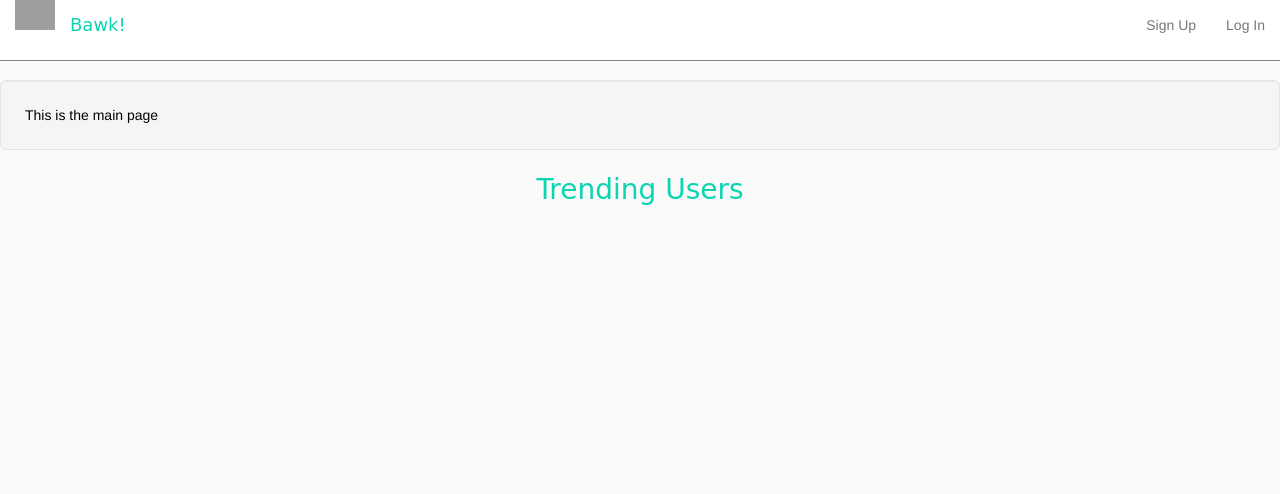
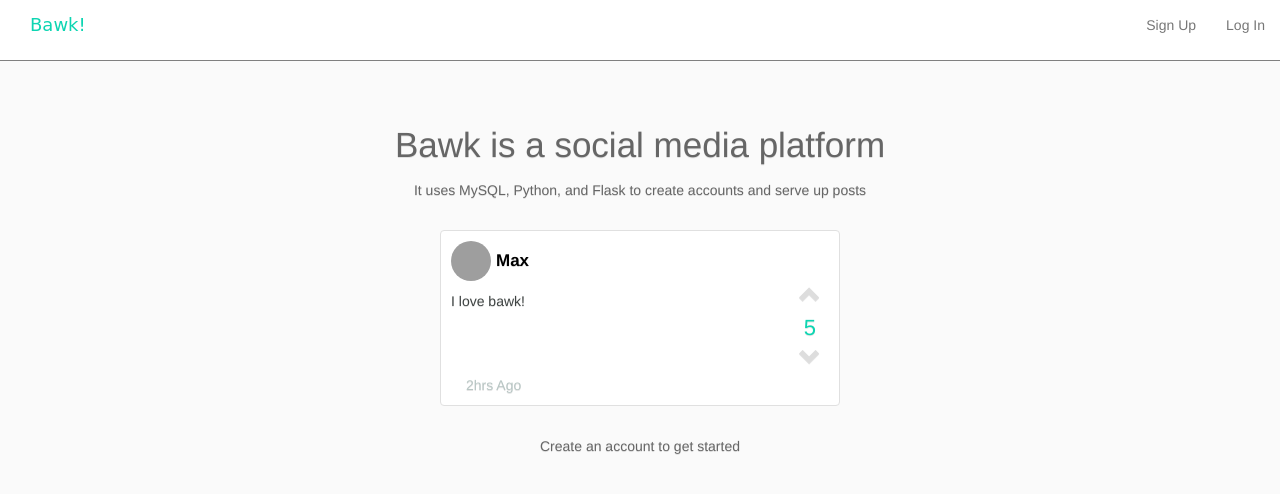
Before and after one commit to ericettensohn/bawk, a Flask app: page / in a window 1280 px wide. Shown: the top 494 px of the page. Run offline with Flask 2, Linux system fonts and the light colour scheme; data that the repository does not hold is empty; some libraries are stand-ins or nearby versions; grey boxes are pictures that could not be loaded.

Commit message:
MVC
Queries basically done. Voting working

```diff
--- a/compass/sass/layout/_follow_list.scss
+++ b/compass/sass/layout/_follow_list.scss
@@ -38,10 +38,17 @@
 		.follow-list-avatar-wrapper {
 			position: relative;
 
+			width: 120px;
+			height: 120px;
+			border-radius: 50%;
+			overflow: hidden;
+			z-index: 5;
+			margin:auto;
+
 			.follow-list-avatar {
-				width: 120px;
+				height: 120px;
 				overflow: hidden;
-				border-radius: 50%;
+				// border-radius: 50%;
 				transition: .3s;
 			}
 
--- /dev/null
+++ b/compass/sass/layout/_front_page.scss
@@ -0,0 +1,13 @@
+.front-page {
+	padding-top: 40px;
+	color: #777;
+	text-shadow: 0 1px 0 rgba(0,0,0,.1);
+
+	.header {
+		font-size: 35px;
+	}
+	.header, .sub-header, .sub-sub-header, {
+		color: #666;
+	}
+
+}
--- a/compass/sass/layout/_new_post.scss
+++ b/compass/sass/layout/_new_post.scss
@@ -8,17 +8,31 @@
 	border-radius: 4px;
 	border: 1px solid #e0e0e0;
 
+	.top-bar {
+		display: flex;
+		align-items: center;
+	}
+
 	.username {
 		font-size: 14px;
 		font-weight: bold;
 		color: #647170;
+		margin-left: 5px;
 	}
 
-	.avatar {
+	.avatar-wrapper {
+		display: inline-block;
 		width: 40px;
 		height: 40px;
 		border-radius: 50%;
+		overflow: hidden;
+		z-index: 5;
+		.avatar {
+			height: 40px;
+			z-index: 4;
+		}
 	}
+
 
 	.vote {
 		font-size: 22px;
@@ -54,10 +68,10 @@
 
 		width:340px;
 		resize:none;
-		overflow:hidden;
-		font-size:18px;
-		height:1.1em;
-		padding:2px;
+		// overflow:hidden;
+		// font-size:18px;
+		// height:1.1em;
+		// padding:2px;
 	}
 
 
--- a/compass/sass/layout/_post.scss
+++ b/compass/sass/layout/_post.scss
@@ -9,16 +9,34 @@
 	margin-left: auto;
 	margin-right: auto;
 
+	.top-bar {
+		display: flex;
+		align-items: center;
+	}
 
 	.username {
 		font-size: 17px;
 		font-weight: bold;
+		margin-left: 5px;
 	}
 
-	.avatar {
+	// .avatar {
+	// 	width: 40px;
+	// 	height: 40px;
+	// 	border-radius: 50%;
+	// }
+
+	.avatar-wrapper {
+		display: inline-block;
 		width: 40px;
 		height: 40px;
 		border-radius: 50%;
+		overflow: hidden;
+		z-index: 5;
+		.avatar {
+			height: 40px;
+			z-index: 4;
+		}
 	}
 
 	.vote {
--- a/compass/sass/styles.scss
+++ b/compass/sass/styles.scss
@@ -23,6 +23,7 @@
 @import "layout/post";
 @import "layout/follow_list";
 @import "layout/new_post";
+@import "layout/front_page";
 
 @import 'https://fonts.googleapis.com/css?family=Raleway:400,500';
 
--- a/main.py
+++ b/main.py
@@ -82,7 +82,7 @@ def get_posts():
 	cursor.execute(get_user_id_query)
 	user_id = cursor.fetchone()
 	# get_posts_query = "SELECT user.avatar, username, content, votes, time, location FROM posts JOIN user ON uid = user.id"
-	get_posts_query = "SELECT user.avatar, username, content, votes, time, location, uid FROM posts LEFT JOIN user ON uid = user.id LEFT JOIN follow on following_id = posts.uid WHERE follow.following_id IN (SELECT following_id from follow where follower_id = %s) GROUP BY user.avatar, username, content, votes, time, location, uid" % user_id
+	get_posts_query = "SELECT user.avatar, username, content, votes, time, location, uid, posts.id FROM posts LEFT JOIN user ON uid = user.id LEFT JOIN follow on following_id = posts.uid WHERE follow.following_id IN (SELECT following_id from follow where follower_id = {0}) OR uid = {0} GROUP BY user.avatar, username, content, votes, time, location, uid, posts.id ORDER BY time ASC".format(user_id[0])
 
 	cursor.execute(get_posts_query)
 	get_posts_result = cursor.fetchall()
@@ -99,9 +99,9 @@ def new_post():
 	cursor.execute(get_user_id_query)
 	get_user_id_result = cursor.fetchone()
 
-	insert_post_query = "INSERT INTO posts (content, uid) VALUES ('%s', '%s')" % (new_post_content, get_user_id_result[0])
+	insert_post_query = "INSERT INTO posts (content, uid) VALUES (%s, %s)"
 	print insert_post_query
-	cursor.execute(insert_post_query)
+	cursor.execute(insert_post_query, (new_post_content, get_user_id_result[0]))
 	conn.commit()
 	return "success"
 
@@ -113,13 +113,16 @@ def get_trending_users():
 	get_user_id_query = "SELECT id FROM user WHERE username = '%s'" % username
 	cursor.execute(get_user_id_query)
 	user_id = cursor.fetchone()
+	print user_id
 
 	# get_trending_users_query = "SELECT id, avatar, username FROM user WHERE username != '%s'" % username
 
-	get_trending_users_query = "SELECT user.id, avatar, username FROM user LEFT JOIN follow on following_id = user.id WHERE follow.following_id NOT IN (SELECT following_id from follow where follower_id = {0}) AND following_id != {0} GROUP BY user.id, avatar, username".format(user_id[0])
+	# get_trending_users_query = "SELECT user.id, avatar, username FROM user LEFT JOIN follow on following_id = user.id WHERE follow.following_id NOT IN (SELECT following_id from follow where follower_id = {0}) AND user.id != {0} GROUP BY user.id, avatar, username".format(user_id[0])
+
+	get_trending_users_query = "SELECT user.id, avatar, username FROM user WHERE user.id NOT IN (SELECT following_id FROM follow WHERE follower_id = {0} GROUP BY following_id) AND user.id != {0} GROUP BY user.id, avatar, username ORDER BY rand()".format(user_id[0])
 	cursor.execute(get_trending_users_query)
 	trending_users_result = cursor.fetchall()
-
+	print trending_users_result
 	return jsonify(trending_users_result)
 
 @app.route('/follow', methods=['POST'])
@@ -139,5 +142,69 @@ def follow():
 
 	return "yay!"
 
+
+@app.route('/process_vote', methods=['POST'])
+def process_vote():
+	data = request.get_json()
+	pid = data['vid']
+	vote_type = data['voteType']
+	username = data['username']
+
+	get_user_id_query = "SELECT id FROM user WHERE username = '%s'" % username
+	cursor.execute(get_user_id_query)
+	get_user_id_result = cursor.fetchone()
+
+	# check_user_votes_query = "SELECT * FROM vote INNER JOIN user ON user.id = vote.uid WHERE user.username = '%s' AND vote.pid = '%s' AND vote_type = '%s' AND user.id != %s" % (username, pid, vote_type, get_user_id_result[0])
+
+	# check_user_votes_query = "SELECT * FROM vote INNER JOIN user ON user.id = vote.uid INNER JOIN posts on vote.pid = posts.id WHERE user.username = '%s' AND vote.pid = '%s' AND vote_type = '%s' OR posts.uid = %s" % (username, pid, vote_type, get_user_id_result[0])
+
+	# check_user_votes_query = "SELECT * FROM vote INNER JOIN user ON user.id = vote.uid INNER JOIN posts on vote.pid = posts.id WHERE user.username = '%s' AND vote.pid = '%s' AND vote_type = '%s' OR posts.uid = %s" % (username, pid, vote_type, get_user_id_result[0])
+
+	check_user_votes_query = "SELECT vote.id, vote.uid, vote.pid FROM vote INNER JOIN user ON user.id = vote.uid WHERE user.id = '%s' AND vote.pid = '%s' AND vote_type = '%s' OR vote.pid = %s IN (SELECT id FROM posts where uid = %s)" % (get_user_id_result[0], pid, vote_type, pid, get_user_id_result[0])
+
+	cursor.execute(check_user_votes_query)
+	check_user_votes_result = cursor.fetchone()
+	print check_user_votes_query
+	print check_user_votes_result
+
+	# it's possible we get none back because the user hasn't voted on this post
+	if check_user_votes_result is None:
+		# print "I am here"
+		insert_user_vote_query = "INSERT INTO vote (pid, uid, vote_type) VALUES ('%s', '%s', '%s')" %(pid,get_user_id_result[0], vote_type)
+		cursor.execute(insert_user_vote_query)
+		conn.commit()
+
+		update_post_votes = "SELECT SUM(vote_type) AS user_votes FROM vote WHERE pid = '%s'" %(pid)
+		cursor.execute(update_post_votes)
+		post_vote = cursor.fetchone()
+		conn.commit()
+
+		update_vote_query = "UPDATE posts SET posts.votes = %s WHERE posts.id = %s" % (post_vote[0], pid)
+		cursor.execute(update_vote_query)
+		conn.commit()
+
+		get_posts_query = "SELECT user.avatar, user.username, content, votes, time, location, uid, posts.id FROM posts LEFT JOIN user ON posts.uid = user.id LEFT JOIN follow on following_id = posts.uid WHERE follow.following_id IN (SELECT following_id from follow where follower_id = '%s') GROUP BY user.avatar, user.username, content, votes, time, location, uid, posts.id" % get_user_id_result
+		cursor.execute(get_posts_query)
+		get_post_result = cursor.fetchall()
+		conn.commit()
+		if get_post_result:
+			print 'voteCounted'
+			return jsonify(get_post_result)
+	else:
+		print 'alreadyVoted'
+		return jsonify('alreadyVoted')
+
+# @app.route('/profile/<id>')
+# def user_profile(id):
+
+# 	get_posts_query = "SELECT user.avatar, user.username, content, votes, time, location, uid, posts.id FROM posts LEFT JOIN user ON posts.uid = user.id LEFT JOIN follow on following_id = posts.uid WHERE follow.following_id IN (SELECT following_id from follow where follower_id = '%s') GROUP BY user.avatar, user.username, content, votes, time, location, uid, posts.id" % id
+# 	cursor.execute(get_posts_query)
+# 	get_posts_result = cursor.fetchall()
+
+# 	return render_template('profile.html', data = jsonify(get_posts_result) )
+
+
+
+
 if __name__ == "__main__":
 	app.run(debug=True)
--- a/static/css/styles.css
+++ b/static/css/styles.css
@@ -146,36 +146,50 @@
   margin-left: auto;
   margin-right: auto;
 }
-/* line 13, ../../compass/sass/layout/_post.scss */
+/* line 12, ../../compass/sass/layout/_post.scss */
+.post .top-bar {
+  display: flex;
+  align-items: center;
+}
+/* line 17, ../../compass/sass/layout/_post.scss */
 .post .username {
   font-size: 17px;
   font-weight: bold;
+  margin-left: 5px;
 }
-/* line 18, ../../compass/sass/layout/_post.scss */
-.post .avatar {
+/* line 29, ../../compass/sass/layout/_post.scss */
+.post .avatar-wrapper {
+  display: inline-block;
   width: 40px;
   height: 40px;
   border-radius: 50%;
+  overflow: hidden;
+  z-index: 5;
 }
-/* line 24, ../../compass/sass/layout/_post.scss */
+/* line 36, ../../compass/sass/layout/_post.scss */
+.post .avatar-wrapper .avatar {
+  height: 40px;
+  z-index: 4;
+}
+/* line 42, ../../compass/sass/layout/_post.scss */
 .post .vote {
   font-size: 22px;
   text-align: center;
 }
-/* line 27, ../../compass/sass/layout/_post.scss */
+/* line 45, ../../compass/sass/layout/_post.scss */
 .post .vote span {
   color: #ddd;
 }
-/* line 31, ../../compass/sass/layout/_post.scss */
+/* line 49, ../../compass/sass/layout/_post.scss */
 .post .vote .num {
   color: #0dd5b2;
 }
-/* line 36, ../../compass/sass/layout/_post.scss */
+/* line 54, ../../compass/sass/layout/_post.scss */
 .post .time {
   margin-left: 15px;
   color: #B8C6C4;
 }
-/* line 41, ../../compass/sass/layout/_post.scss */
+/* line 59, ../../compass/sass/layout/_post.scss */
 .post p {
   margin-top: 10px;
   color: #3f4443;
@@ -335,12 +364,27 @@
   box-shadow: none !important;
   color: #ddd;
 }
-/* line 95, ../../compass/sass/layout/_new_post.scss */
+/* line 109, ../../compass/sass/layout/_new_post.scss */
 .new-post .bottom-row input:hover {
   color: #bbb;
 }
 
-/* line 30, ../../compass/sass/styles.scss */
+/* line 1, ../../compass/sass/layout/_front_page.scss */
+.front-page {
+  padding-top: 40px;
+  color: #777;
+  text-shadow: 0 1px 0 rgba(0, 0, 0, 0.1);
+}
+/* line 6, ../../compass/sass/layout/_front_page.scss */
+.front-page .header {
+  font-size: 35px;
+}
+/* line 9, ../../compass/sass/layout/_front_page.scss */
+.front-page .header, .front-page .sub-header, .front-page .sub-sub-header {
+  color: #666;
+}
+
+/* line 31, ../../compass/sass/styles.scss */
 body {
   background-color: #fafafa;
   margin-top: 80px;
--- a/static/scripts/mainController.js
+++ b/static/scripts/mainController.js
@@ -10,56 +10,38 @@ bawkApp.config(function($locationProvider) {
     });
 });
 
-bawkApp.controller('mainController', function($scope, $http, $location, $cookies){
+bawkApp.controller('mainController', function($scope, $http, $location, $cookies, $timeout){
 
-	// auto resize text area
-	// found @ http://stackoverflow.com/questions/23818131/dynamically-expand-height-of-input-type-text-based-on-number-of-characters-typ
-	var span = $('<span>').css('display', 'inline-block')
-	    .css('word-break', 'break-all')
-	    .appendTo('body').css('visibility', 'hidden');
-	function initSpan(textarea) {
-	    span.text(textarea.text())
-	        .width(textarea.width())
-	        .css('font', textarea.css('font'));
-	}
-	$('textarea').on({
-	    input: function() {
-	        var text = $(this).val();
-	        span.text(text);
-	        $(this).height(text ? span.height() : '1.1em');
-	    },
-	    focus: function() {
-	        initSpan($(this));
-	    },
-	    keypress: function(e) {
-	        //cancel the Enter keystroke, otherwise a new line will be created
-	        //This ensures the correct behavior when user types Enter
-	        //into an input field
-	        if (e.which == 13) e.preventDefault();
-	    }
-	});
+	var path = 'http://localhost:5000/';
 
+	$scope.newPostInput = {text: ""}
 
 	checkToken()
 
+	if ($location.path() == '/' && $scope.loggedIn){
+		loadPosts();
 
+		getTrendingUsers();
 
-	if ($location.path() == '/'){
-		// load posts
+	}
+
+	function loadPosts(){
 		$http.post('http://localhost:5000/get_posts', {
 			username: $scope.username
 		}).then(function success(response){
 			$scope.posts = response.data;
+			console.log($scope.posts)
+		})
+	}
 
-		})
-		// get trending users
+	function getTrendingUsers(){
 		$http.post('http://localhost:5000/get_trending_users', {
 			username: $scope.username
 		}).then(function success(response){
 			$scope.users = response.data;
+			console.log($scope.users)
 
 		})
-
 	}
 
 
@@ -70,7 +52,8 @@ bawkApp.controller('mainController', function($scope, $http, $location, $cookies
 			avatar: $scope.avatar
 		}).then(function success(response){
 			if(response.data == 'reg successful'){
-				$scope.loggedIn = true;
+				$scope.login();
+				$('.dropdown.open .dropdown-toggle').dropdown('toggle');
 			}
 		})
 
@@ -88,6 +71,8 @@ bawkApp.controller('mainController', function($scope, $http, $location, $cookies
 				$scope.avatar = response.data;
 				$cookies.put('avatar', $scope.avatar)
 			}
+			getTrendingUsers();
+			loadPosts();
 		})
 	}
 
@@ -109,8 +94,9 @@ bawkApp.controller('mainController', function($scope, $http, $location, $cookies
 	}
 
 	$scope.makePost = function(){
-		newPostContent = $scope.newPostInput;
-		$scope.newPostInput = '';
+		newPostContent = $scope.newPostInput.text;
+		console.log(newPostContent)
+		// $scope.newPostInput = '';
 
 		$http.post('http://localhost:5000/new_post', {
 			newPostContent: newPostContent,
@@ -118,11 +104,12 @@ bawkApp.controller('mainController', function($scope, $http, $location, $cookies
 		}).then(function success(response){
 			$http.get('http://localhost:5000/get_posts', {
 
-			}).then(function success(response){
+		}).then(function success(response){
 			$scope.posts = response.data
 
 			})
 		})
+		loadPosts();
 	}
 
 	$scope.follow = function(){
@@ -144,7 +131,43 @@ bawkApp.controller('mainController', function($scope, $http, $location, $cookies
 			following_id: id
 		})
 
+		loadPosts();
+
 	}
+
+	$scope.vote = function(vid, voteType){
+		if(voteType == true){
+			var voteType = 1;
+		}else if(voteType == false){
+			var voteType = -1;
+		}
+		// console.log(vid);
+		$http.post(path + 'process_vote', {
+			vid: vid,
+			voteType: voteType,
+			username: $scope.username
+		}).then(function successCallback(response){
+			if(response.data == 'alreadyVoted'){
+				$scope.alreadyVoted = true;
+				$timeout(function(){
+					$scope.alreadyVoted = false;
+				}, 1500);
+				console.log('alreadyVoted')
+			}
+			else if(response.data){
+				// $scope.posts = response.data;
+				loadPosts();
+			}
+		})
+
+
+	}
+
+	$scope.triggerSignUp = function() {
+	    $timeout(function() {
+	        angular.element('#sign-up-btn').trigger('click');
+	    }, 100);
+	};
 
 
 
--- /dev/null
+++ b/static/scripts/scripts.js
@@ -0,0 +1,9 @@
+$(document).ready(function(){
+	// found at http://stackoverflow.com/questions/454202/creating-a-textarea-with-auto-resize
+	$('textarea').each(function () {
+	  this.setAttribute('style', 'height:' + (this.scrollHeight) + 'px;overflow-y:hidden;');
+	}).on('input', function () {
+	  this.style.height = 'auto';
+	  this.style.height = (this.scrollHeight) + 'px';
+	});
+})
--- a/templates/index.html
+++ b/templates/index.html
@@ -1,9 +1,54 @@
 {% extends 'layout.html' %}
 {% block body %}
 
-<div class="well well-lg">This is the main page</div>
+<div class="front-page text-center" ng-hide="loggedIn">
+	<p class="header">Bawk is a social media platform</h2>
+	<p class="sub-header">It uses MySQL, Python, and Flask to create accounts and serve up posts</h3>
 
-<div class="container index-container">
+	<div class="post text-left">
+		<div class="row">
+			<div class="col-sm-12 top-bar">
+
+				<div class="avatar-wrapper">
+					<img class="avatar" src="http://www.digitalcrafts.com/img/team-max-mcchesney.png">
+				</div>
+
+				<a href="/profile/{$ post[6] $}">
+					<span class="username">
+						Max
+					</span>
+				</a>
+			</div>
+		</div>
+		<div class="row">
+			<div class="col-sm-10">
+				<p>I love bawk!</p>
+			</div>
+			<div class="col-sm-2 vote">
+				<div class="row">
+					<a href="#"><span ng-click="vote( post[7], true);" class="glyphicon glyphicon-chevron-up"></span></a>
+				</div>
+				<div class="row num">
+					5
+				</div>
+				<div class="row">
+					<a href="#"><span ng-click="vote( post[7], false);" class="glyphicon glyphicon-chevron-down"></span></a>
+				</div>
+			</div>
+		</div>
+		<div class="row">
+			<div class="col-sm-12 time">
+				2hrs Ago
+			</div>
+		</div>
+	</div>
+
+
+	<a href=""><p class="sub-sub-header" ng-click="triggerSignUp()">Create an account to get started</p></a>
+
+</div>
+
+<div ng-if="loggedIn" class="container index-container">
 
 	<div class="follow-list">
 		<div class="follow-list-title row">
@@ -31,9 +76,10 @@
 	<div class="new-post" ng-if="loggedIn">
 
 		<div class="row">
-			<div class="col-sm-12">
-
-				<img class="avatar" src="{$ avatar $}">
+			<div class="col-sm-12 top-bar">
+				<div class="avatar-wrapper">
+					<img class="avatar" src="{$ avatar $}">
+				</div>
 
 				<span class="username">
 					{$ username $}
@@ -43,7 +89,7 @@
 		<div class="row">
 			<div class="col-sm-11 col-sm-offset-1">
 				<form class="form" ng-submit="makePost()">
-					<textarea type="text" ng-model="$parent.newPostInput" autofocus placeholder="what's on your mind?"></textarea>
+					<textarea type="text" ng-model="newPostInput.text" autofocus placeholder="what's on your mind?"></textarea>
 					<div class="row">
 						<div class="col-sm-12 bottom-row">
 							<input type="submit" class="btn btn-success" value="SEND">
@@ -57,15 +103,19 @@
 	</div>
 
 
-	<div class="post" ng-repeat="post in posts | orderBy:'$index':true">
+	<div class="post" ng-cloak ng-repeat="post in posts | orderBy:'$index':true">
 		<div class="row">
-			<div class="col-sm-12">
+			<div class="col-sm-12 top-bar">
 
-				<img class="avatar" src="{$ post[0] $}">
+				<div class="avatar-wrapper">
+					<img class="avatar" src="{$ post[0] $}">
+				</div>
 
-				<span class="username">
-					{$ post[1] $}
-				</span>
+				<!-- <a href="/profile/{$ post[6] $}"> -->
+					<span class="username">
+						{$ post[1] $}
+					</span>
+				<!-- </a> -->
 			</div>
 		</div>
 		<div class="row">
@@ -74,19 +124,19 @@
 			</div>
 			<div class="col-sm-2 vote">
 				<div class="row">
-					<a href="#"><span class="glyphicon glyphicon-chevron-up"></span></a>
+					<a href="#"><span ng-click="vote( post[7], true);" class="glyphicon glyphicon-chevron-up"></span></a>
 				</div>
 				<div class="row num">
 					{$ post[3] $}
 				</div>
 				<div class="row">
-					<a href="#"><span class="glyphicon glyphicon-chevron-down"></span></a>
+					<a href="#"><span ng-click="vote( post[7], false);" class="glyphicon glyphicon-chevron-down"></span></a>
 				</div>
 			</div>
 		</div>
 		<div class="row">
 			<div class="col-sm-12 time">
-				{$ post[4] $} * Atlanta
+				{$ post[4] $}
 			</div>
 		</div>
 	</div>
--- a/templates/layout.html
+++ b/templates/layout.html
@@ -21,9 +21,11 @@
 
 	<script type="text/javascript" src="static/scripts/mainController.js"></script>
 
+	<script type="text/javascript" src="static/scripts/scripts.js"></script>
+
 
 </head>
-<body ng-controller="mainController">
+<body ng-controller="mainController as mc">
 <nav class="nav navbar-default navbar-fixed-top">
     <div class="container-fluid">
         <div class="navbar-header">
@@ -33,7 +35,7 @@
                 <span class="icon-bar"></span>
                 <span class="icon-bar"></span>
             </button>
-            <a href="#/" class="navbar-left"><img src="images/logo-small.png"></a><p class="navbar-brand">Bawk!</p>
+            <a href="#/" class="navbar-left"></a><p class="navbar-brand">Bawk!</p>
         </div>
         <div id="navbar-collapse-1" class="collapse navbar-collapse">
             <ul class="nav navbar-nav navbar-right">
```
Also changed, not shown: other parts of static/css/styles.css (+36 -21 lines), templates/profile.html (added, +40 -0 lines), untitled.html (added, +40 -0 lines).
